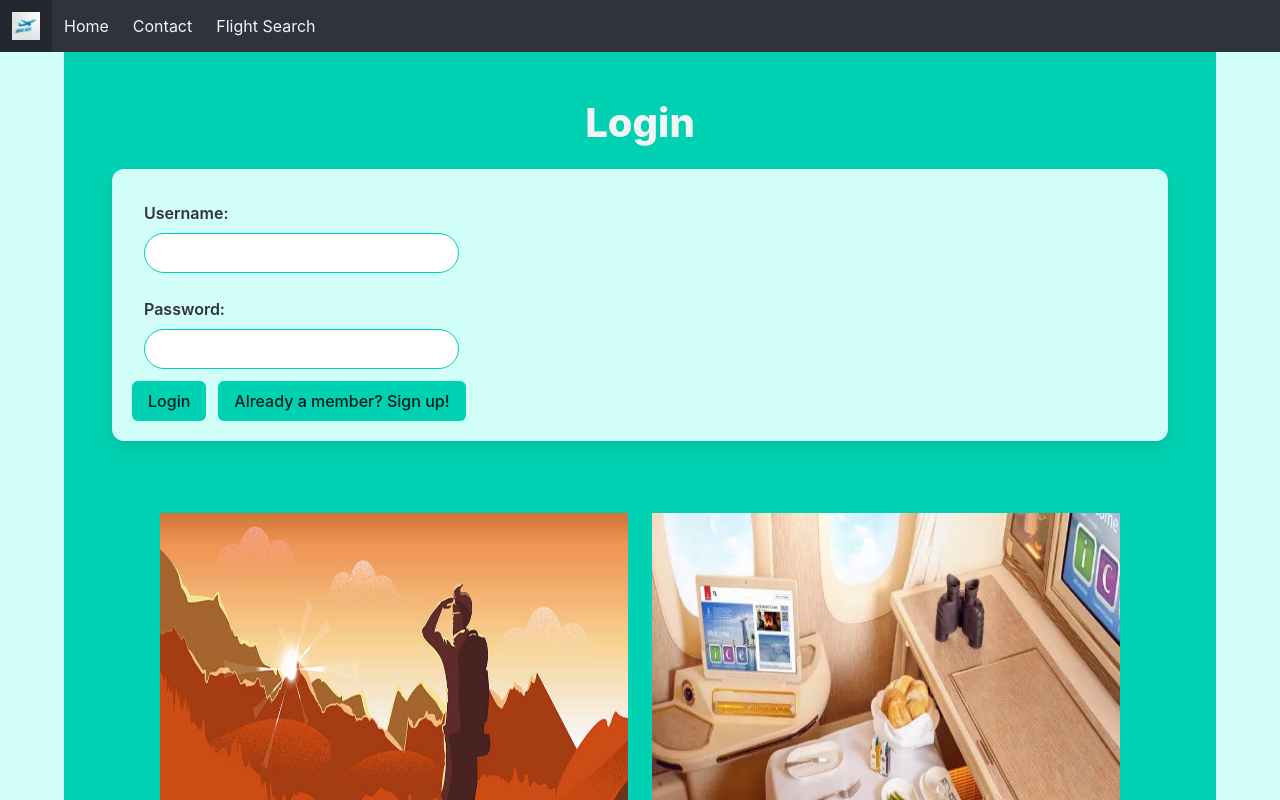
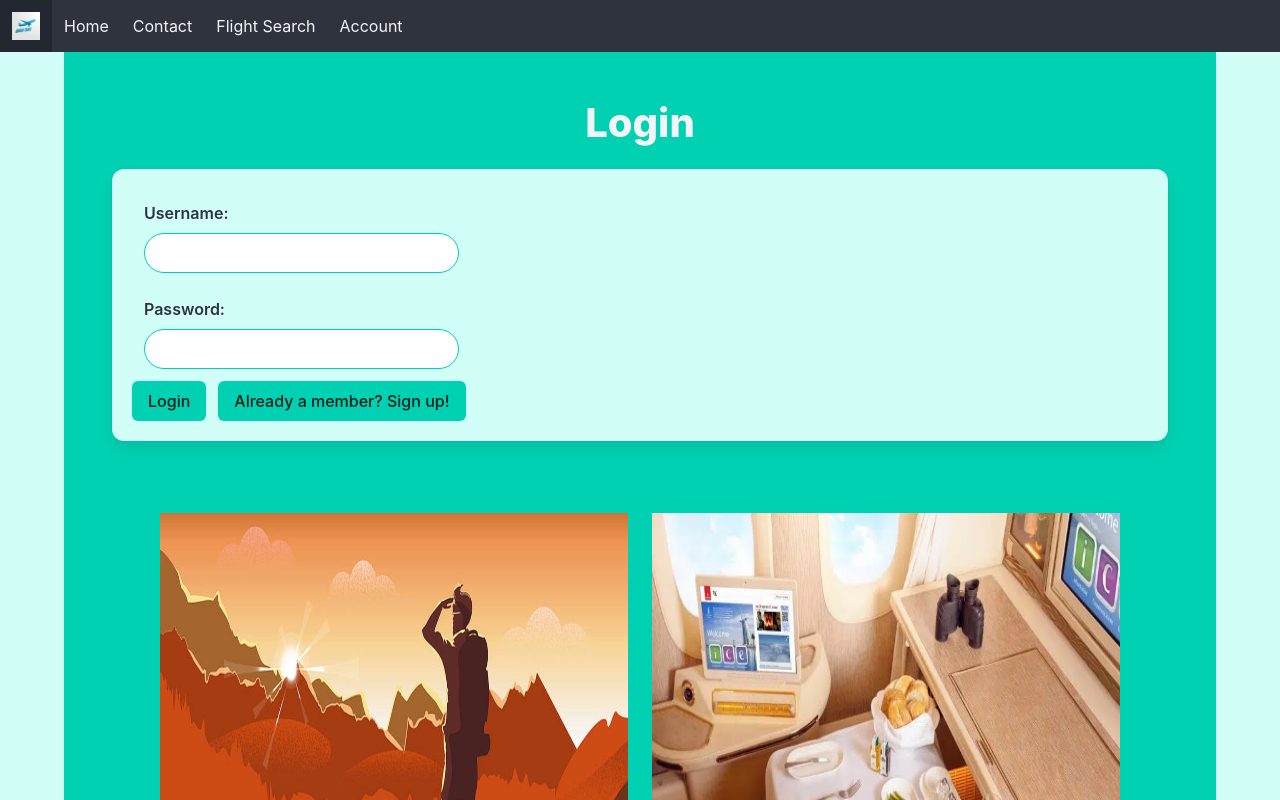
Before and after one commit to Godzelduh/Traveler-Inquirer-, a React (Vite) app in the folder client/: page /login in a window 1280 px wide. Shown: the top 800 px of the page. Built offline with nearby package versions, Linux system fonts and the light colour scheme.

Commit message:
Added Account on Navbar

```diff
--- a/client/src/App.jsx
+++ b/client/src/App.jsx
@@ -8,6 +8,7 @@ import Nav from './components/Navbar';
 import Footer from './components/footer';
 import Contact from './pages/Contact';
 import Home from './pages/Home';
+import Account from './pages/Account';
 
 
 function App() {
@@ -27,6 +28,7 @@ function App() {
         <Routes>
           <Route path="/" element={<Home />} />
           <Route path="/flights" element={<FlightSearch />} />
+          <Route path="/account" element={<Account />} />
           <Route path="/login" element={<Login />} />
           <Route path="/results" element={<DisplayResults />} />
           <Route path="/users" element={<DisplayUsers />} />
--- a/client/src/components/Navbar.jsx
+++ b/client/src/components/Navbar.jsx
@@ -36,11 +36,11 @@ function Navbar() {
             </Link>
           )}
 
-          {/* {location.pathname !== '/users' && (
-            <Link to="/users" className="navbar-item">
-              Display Users
+          {location.pathname !== '/account' && (
+            <Link to="/account" className="navbar-item">
+              Account
             </Link>
-          )} */}
+          )}
         </div>
 
         <div className="navbar-end">
--- a/client/src/pages/Account.jsx
+++ b/client/src/pages/Account.jsx
@@ -2,7 +2,7 @@ import React, { useState, useEffect } from 'react';
 import { useNavigate } from 'react-router-dom';
 import 'bulma/css/bulma.css';
 
-const AccountPage = () => {
+const Account = () => {
   const [user, setUser] = useState(null);
   const [trips, setTrips] = useState([]);
   const [loading, setLoading] = useState(true);
@@ -178,4 +178,4 @@ const AccountPage = () => {
   );
 };
 
-export default AccountPage;
+export default Account;
```
Also changed, not shown: client/src/pages/FlightSearch.jsx (+0 -11 lines).
